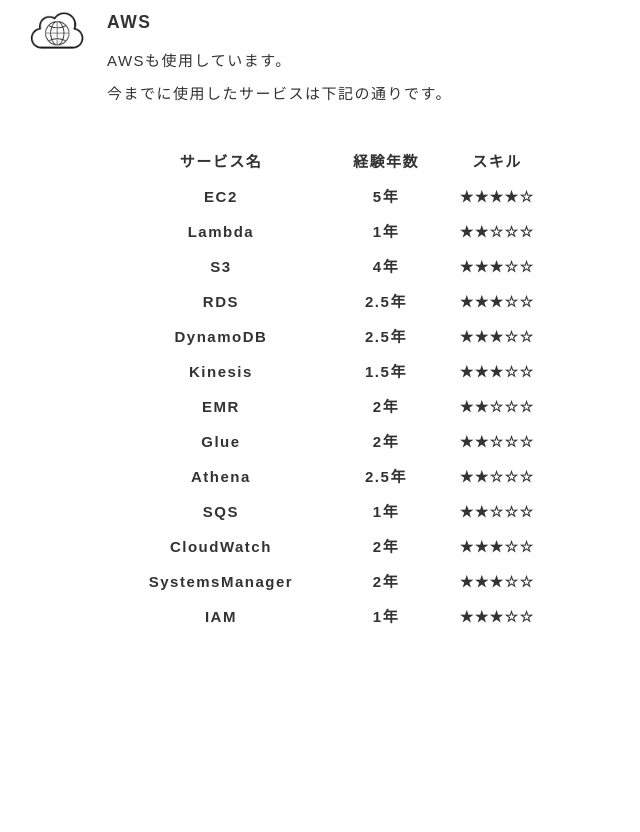
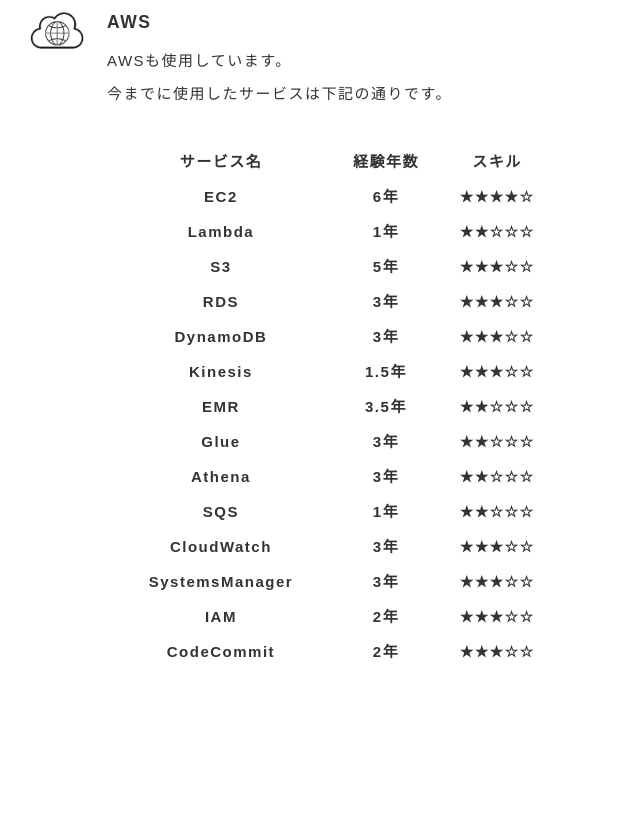
Before and after one commit to SoraneTsukiyono/websites, a plain HTML site: page index.html in a window 1280 px wide. Shown: the part 2218-3050 px from the top of the page, without its empty margins (13-653 px from the left). Drawn offline with nearby package versions, Linux system fonts and the light colour scheme.

Commit message:
update index.html

```diff
--- a/index.html
+++ b/index.html
@@ -74,7 +74,7 @@
                   <b>・本サイトの改修</b><br>
                   　・簡単な作りになっているので、少しずつ拡張していきたいなと思います。<br>
                   <br>
-                  <b>last update:2022/03/13</b>
+                  <b>last update:2023/07/16</b>
                   <br>
 
             </div>
@@ -116,7 +116,7 @@
                       </tr>
                       <tr>
                         <th scope="row">Python</th>
-                        <th>5年</th>
+                        <th>6.5年</th>
                         <th>★★★★☆</th>
                       </tr>
                       <tr>
@@ -161,7 +161,7 @@
                       </tr>
                       <tr>
                         <th scope="row">Visual Studio Code</th>
-                        <th>1.5年</th>
+                        <th>3年</th>
                         <th>★★★☆☆</th>
                       </tr>
                       <tr>
@@ -201,7 +201,7 @@
                     <tbody>
                       <tr>
                         <th scope="row">EC2</th>
-                        <th>5年</th>
+                        <th>6年</th>
                         <th>★★★★☆</th>
                       </tr>
                       <tr>
@@ -211,17 +211,17 @@
                       </tr>
                       <tr>
                         <th scope="row">S3</th>
-                        <th>4年</th>
+                        <th>5年</th>
                         <th>★★★☆☆</th>
                       </tr>
                       <tr>
                         <th scope="row">RDS</th>
-                        <th>2.5年</th>
+                        <th>3年</th>
                         <th>★★★☆☆</th>
                       </tr>
                       <tr>
                         <th scope="row">DynamoDB</th>
-                        <th>2.5年</th>
+                        <th>3年</th>
                         <th>★★★☆☆</th>
                       </tr>
                       <tr>
@@ -231,17 +231,17 @@
                       </tr>
                       <tr>
                         <th scope="row">EMR</th>
-                        <th>2年</th>
+                        <th>3.5年</th>
                         <th>★★☆☆☆</th>
                       </tr>
                       <tr>
                         <th scope="row">Glue</th>
-                        <th>2年</th>
+                        <th>3年</th>
                         <th>★★☆☆☆</th>
                       </tr>
                       <tr>
                         <th scope="row">Athena</th>
-                        <th>2.5年</th>
+                        <th>3年</th>
                         <th>★★☆☆☆</th>
                       </tr>
                       <tr>
@@ -251,17 +251,22 @@
                       </tr>
                       <tr>
                         <th scope="row">CloudWatch</th>
+                        <th>3年</th>
+                        <th>★★★☆☆</th>
+                      </tr>
+                      <tr>
+                        <th scope="row">SystemsManager</th>
+                        <th>3年</th>
+                        <th>★★★☆☆</th>
+                      </tr>
+                      <tr>
+                        <th scope="row">IAM</th>
                         <th>2年</th>
                         <th>★★★☆☆</th>
                       </tr>
                       <tr>
-                        <th scope="row">SystemsManager</th>
+                        <th scope="row">CodeCommit</th>
                         <th>2年</th>
-                        <th>★★★☆☆</th>
-                      </tr>
-                      <tr>
-                        <th scope="row">IAM</th>
-                        <th>1年</th>
                         <th>★★★☆☆</th>
                       </tr>
                     </tbody>
@@ -284,6 +289,7 @@
                 <h3 class="skill-name">資格</h3>
                 <p class="skill-text">
                   社会人になってから取得した資格は下記の通りです。<br><br>
+                  <p>・応用情報技術者</p>
                   <p>・基本情報技術者</p>
                   <p>・Python3 Certified Engineer Data Analytics Examination</p>
                   <p>・Python3 Certified Engineer Basic Examination</p>
```
